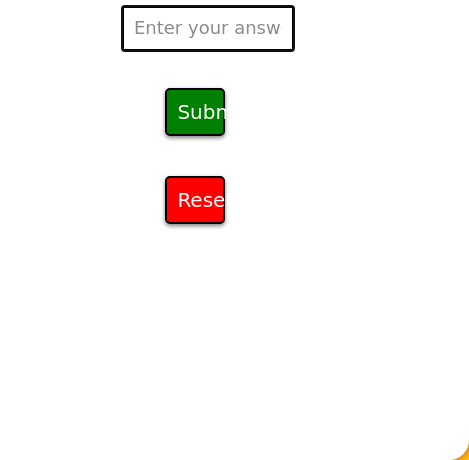
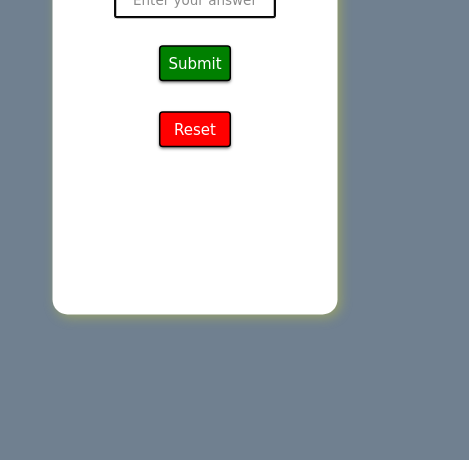
Before and after one commit to prashant-handel/Multiplication-App, a plain HTML site: page index.html in a window 390 px wide. Shown: the part 424-884 px from the top of the page, 469 px wide, since content can reach past the window. After the commit the page ends 844 px from the top, so only its background shows below. Drawn offline with Linux system fonts and the light colour scheme.

Commit message:
Finalize Project

```diff
--- a/style.css
+++ b/style.css
@@ -5,14 +5,17 @@ body {
   height: 100vh;
   align-items: center;
   text-align: center;
-  background-color: yellow;
+  background-color: slategray;
   font-family: cursive;
+}
+html{
+  overflow: hidden;
 }
 
 .form {
   background-color: white;
   padding: 200px;
-  box-shadow: 4px 4px 15px rgba(218, 46, 46, 0.767);
+  box-shadow: 4px 4px 15px rgba(218, 215, 46, 0.377);
   border-radius: 20px;
   margin: 5px;
 }
@@ -77,3 +80,44 @@ body {
   cursor: pointer;
   color: blue;
 }
+
+@media only screen and (max-width: 800px) {
+  body {
+    scale: 25%;
+    /* width: 100vw; */
+  }
+  .form {
+    scale: 300%;
+    width: 100vw;
+    height: 100vh;
+    padding: 0;
+    display: flex;
+    flex-direction: column;
+    justify-content: center;
+    align-items: center;
+  }
+  .score {
+    margin-right: 50px;
+  }
+  .input {
+    width: 50%;
+    justify-self: center;
+  }
+
+  /* #question{
+    font-size: large;
+    margin: 0;
+    padding: 0;
+  }
+  .input {
+    font-size: 10px;
+  }
+
+  .submit {
+    font-size: 10px;
+  }
+
+  .reset{
+    font-size: 10px;
+  } */
+}
```
